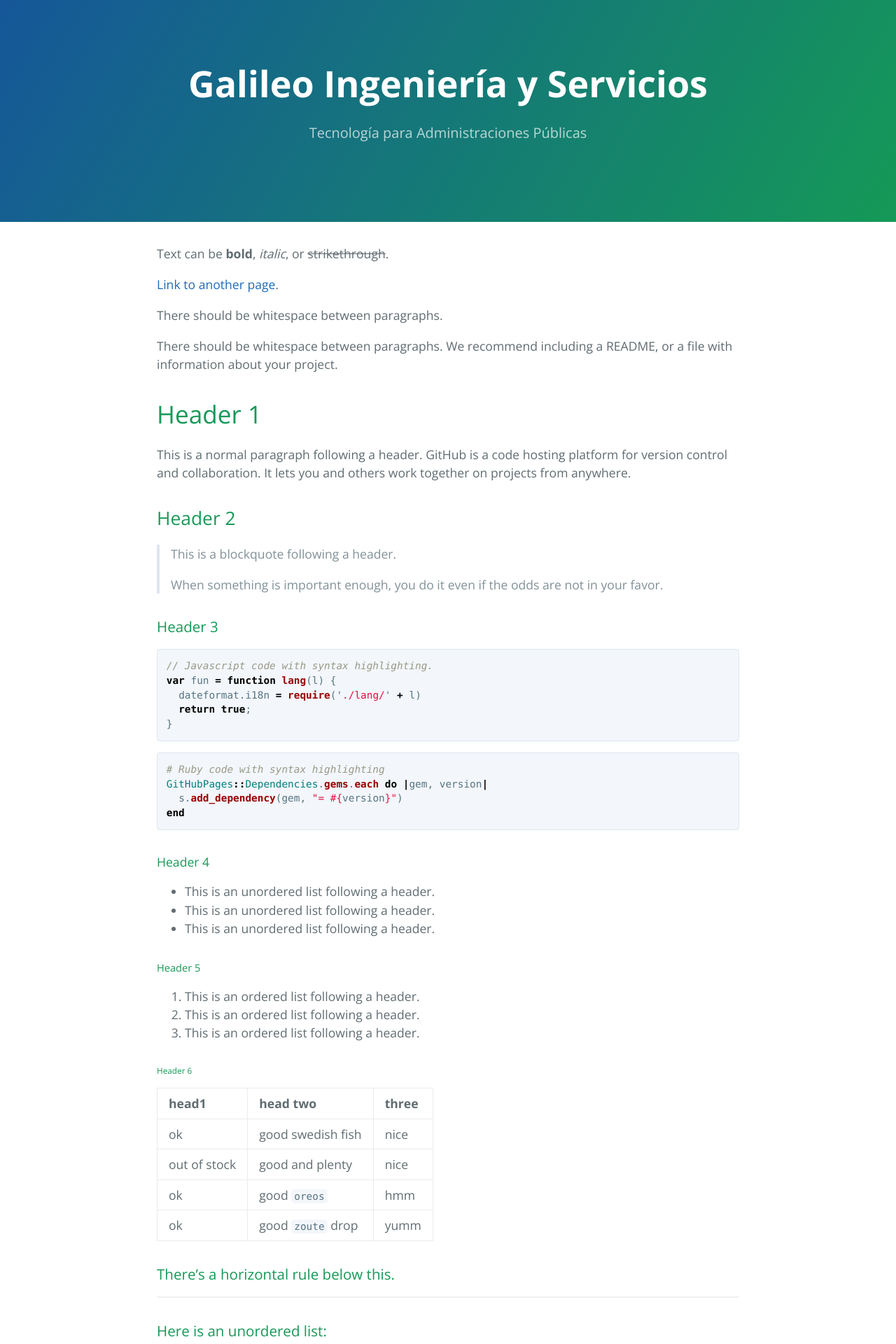
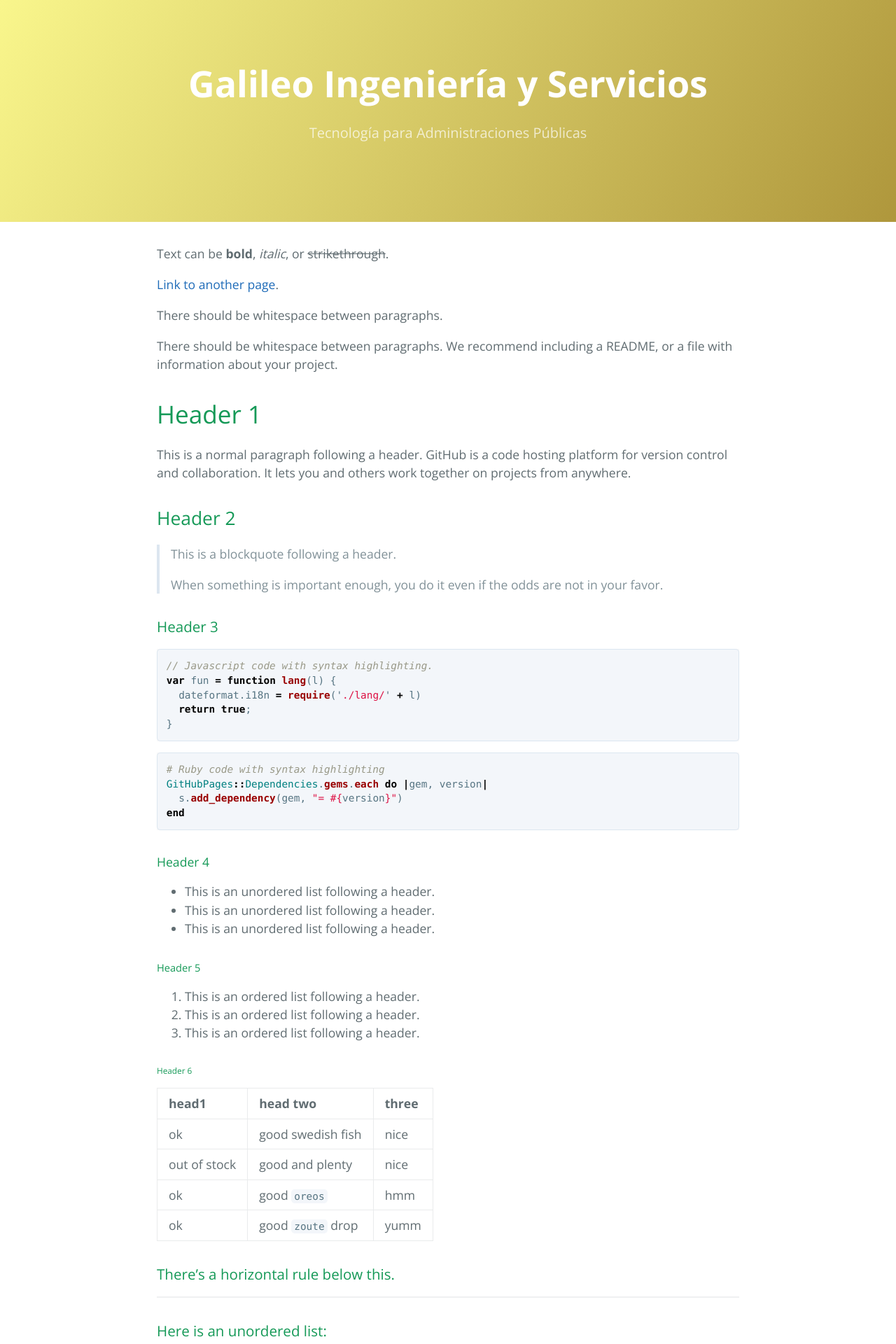
Before and after one commit to GalileoIyS/GalileoIyS.github.io, a Jekyll site: the page built from index.md, in a window 1280 px wide. Shown: the top 1920 px of the page at 70% size. Built offline with Jekyll 4.4.1, drawn with Linux system fonts in a browser that asks for light colours.

Commit message:
changed header colors

```diff
--- a/_sass/variables.scss
+++ b/_sass/variables.scss
@@ -4,8 +4,8 @@
 
 // Headers
 $header-heading-color: #fff !default;
-$header-bg-color: #159957 !default;
-$header-bg-color-secondary: #155799 !default;
+$header-bg-color: #AF973C !default;
+$header-bg-color-secondary: #F9F68C !default;
 
 // Text
 $section-headings-color: #159957 !default;
```
